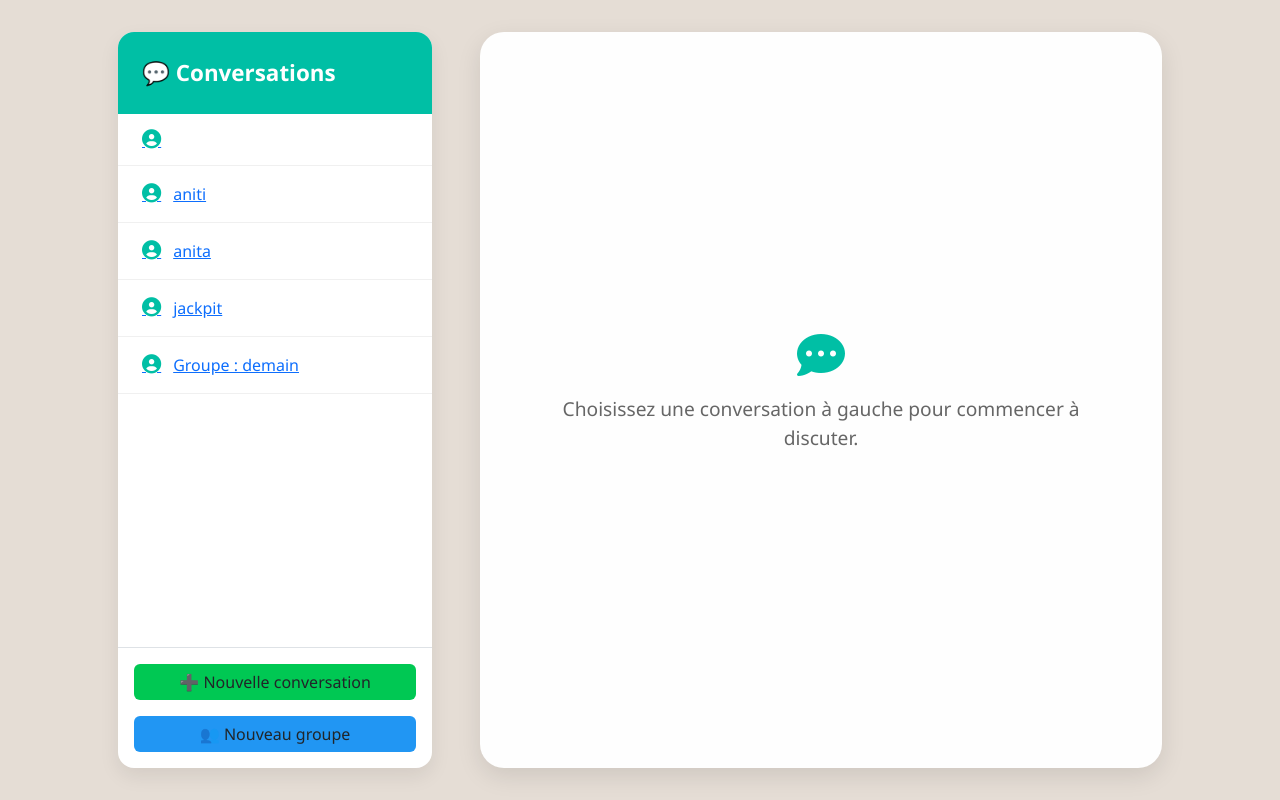
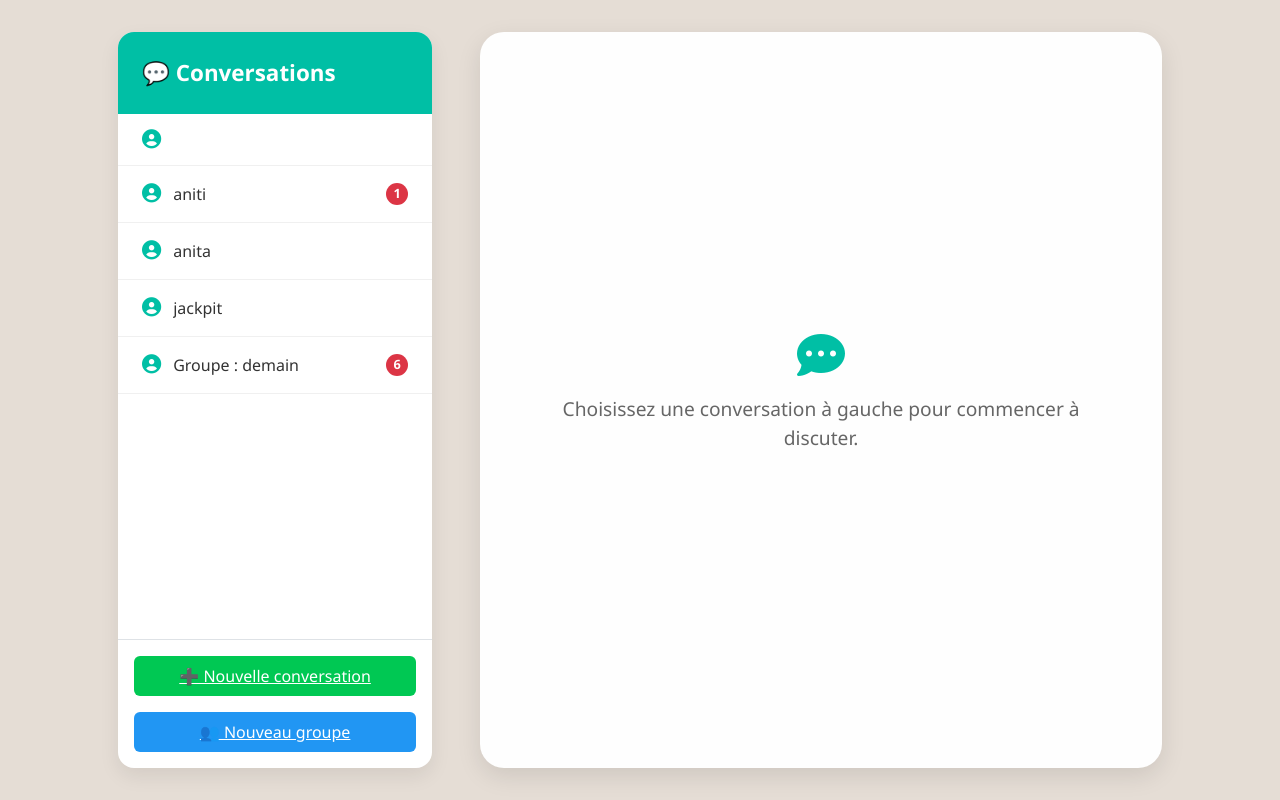
Before and after one commit to aleckklt/WebCHat, a Django app: page /chat/ in a window 1280 px wide. Run offline with Django 5.2, Linux system fonts and the light colour scheme; a user stored in the database is signed in; data comes from the database, SQL or seed files in the repository; both versions use the stored data as it was after the commit.

Commit message:
noif gestion

```diff
--- a/chat_app/models.py
+++ b/chat_app/models.py
@@ -15,6 +15,7 @@
     sender = models.ForeignKey(User, on_delete=models.CASCADE)
     content = models.TextField()
     timestamp = models.DateTimeField(auto_now_add=True)
+    read_by = models.ManyToManyField(User, related_name='read_messages', blank=True)
 
     def __str__(self):
         return f"{self.sender.username}: {self.content[:30]}"
--- a/chat_app/templates/chat_app/home.html
+++ b/chat_app/templates/chat_app/home.html
@@ -1,4 +1,4 @@
-{% load static %}
+{% load static chat_extras %}
 <!DOCTYPE html>
 <html lang="fr">
 <head>
@@ -49,10 +49,13 @@
             display: flex;
             align-items: center;
             gap: 0.75rem;
+            text-decoration: none;
+            color: inherit;
         }
         .conversation-item:hover {
             background-color: #e0f2f1;
             transform: translateX(4px);
+            color: #000;
         }
         .conversation-item.active {
             background-color: #00bfa5;
@@ -95,9 +98,16 @@
             background-color: #00c853;
             border: none;
             transition: background-color 0.3s ease;
+            color: white;
+            text-align: center;
+            padding: 0.5rem 1rem;
+            border-radius: 6px;
+            display: block;
         }
         .new-chat-btn:hover {
             background-color: #00b44b;
+            color: white;
+            text-decoration: none;
         }
 
         .new-group-btn {
@@ -105,9 +115,26 @@
             background-color: #2196f3;
             border: none;
             transition: background-color 0.3s ease;
+            color: white;
+            text-align: center;
+            padding: 0.5rem 1rem;
+            border-radius: 6px;
+            display: block;
         }
         .new-group-btn:hover {
             background-color: #1976d2;
+            color: white;
+            text-decoration: none;
+        }
+
+        .badge {
+            font-size: 0.8rem;
+            min-width: 22px;
+            height: 22px;
+            padding: 0 7px;
+            display: inline-flex;
+            align-items: center;
+            justify-content: center;
         }
 
         @media (max-width: 768px) {
@@ -115,13 +142,16 @@
                 flex-direction: column;
                 gap: 1.5rem;
                 padding: 1rem;
+                height: auto;
             }
             .sidebar {
                 width: 100%;
+                height: auto;
             }
             .main-content {
                 width: 100%;
                 padding: 2rem;
+                min-height: 300px;
             }
         }
     </style>
@@ -135,8 +165,10 @@
         <div class="conversations-list">
             {% for conversation in conversations %}
                 <a href="{% url 'chat_app:chat_room' conversation.id %}"
-                   class="conversation-item {% if conversation.id == request.resolver_match.kwargs.conversation_id|default:'' %}active{% endif %}">
+                   class="conversation-item {% if conversation.id|stringformat:"s" == request.resolver_match.kwargs.conversation_id|stringformat:"s"|default:'' %}active{% endif %}">
                     <i class="fas fa-user-circle"></i>
+                    <div class="d-flex justify-content-between align-items-center w-100">
+                        <span class="text-truncate">
                             {% if conversation.is_group %}
                                 Groupe : {{ conversation.name }}
                             {% else %}
@@ -146,16 +178,25 @@
                                     {% endif %}
                                 {% endfor %}
                             {% endif %}
+                        </span>
+                        {% with unread=unread_counts|dict_get:conversation.id %}
+                            {% if unread and unread > 0 %}
+                                <span class="badge rounded-pill bg-danger" title="{{ unread }} message(s) non lu(s)">
+                                    {{ unread }}
+                                </span>
+                            {% endif %}
+                        {% endwith %}
+                    </div>
                 </a>
             {% empty %}
                 <p class="px-3 py-2 text-muted">Aucune conversation pour l'instant.</p>
             {% endfor %}
         </div>
         <div class="p-3 border-top d-flex flex-column gap-2">
-            <a href="{% url 'chat_app:create_conversation' %}" class="btn new-chat-btn w-100">
+            <a href="{% url 'chat_app:create_conversation' %}" class="new-chat-btn">
                 ➕ Nouvelle conversation
             </a>
-            <a href="{% url 'chat_app:create_group' %}" class="btn new-group-btn w-100">
+            <a href="{% url 'chat_app:create_group' %}" class="new-group-btn">
                 👥 Nouveau groupe
             </a>
         </div>
--- /dev/null
+++ b/chat_app/templatetags/chat_extras.py
@@ -0,0 +1,7 @@
+from django import template
+
+register = template.Library()
+
+@register.filter
+def dict_get(d, key):
+    return d.get(key)
--- a/chat_app/views.py
+++ b/chat_app/views.py
@@ -31,16 +31,31 @@
 
 @login_required
 def chat_home(request):
-    conversations = Conversation.objects.filter(participants=request.user)
-    return render(request, 'chat_app/home.html', {
-        'conversations': conversations
-    })
+    user = request.user
+    conversations = Conversation.objects.filter(participants=user).prefetch_related('messages', 'participants')
+
+    unread_counts = {}
+    for conv in conversations:
+        count = conv.messages.exclude(sender=user).exclude(read_by=user).count()
+        unread_counts[conv.id] = count
+
+    context = {
+        'conversations': conversations,
+        'unread_counts': unread_counts,
+        'user': user,
+    }
+    return render(request, 'chat_app/home.html', context)
 
 @login_required
 def chat_room(request, conversation_id):
     conversation = get_object_or_404(Conversation, id=conversation_id)
     if request.user not in conversation.participants.all():
         return render(request, 'chat_app/access_denied.html')
+
+    unread_messages = conversation.messages.exclude(read_by=request.user)
+    for msg in unread_messages:
+        msg.read_by.add(request.user)
+
     messages = conversation.messages.order_by('timestamp')
     return render(request, 'chat_app/chat.html', {
         'conversation': conversation,
```
Also changed, not shown: chat_app/templatetags/dict_filters.py (added, +7 -0 lines), chat_app/chat_extras.py (added), chat_app/migrations/0002_message_read_by.py (added), chat_app/templatetags/__init__.py (added), db.sqlite3. Lines whose indentation alone changed are shown as unchanged.
